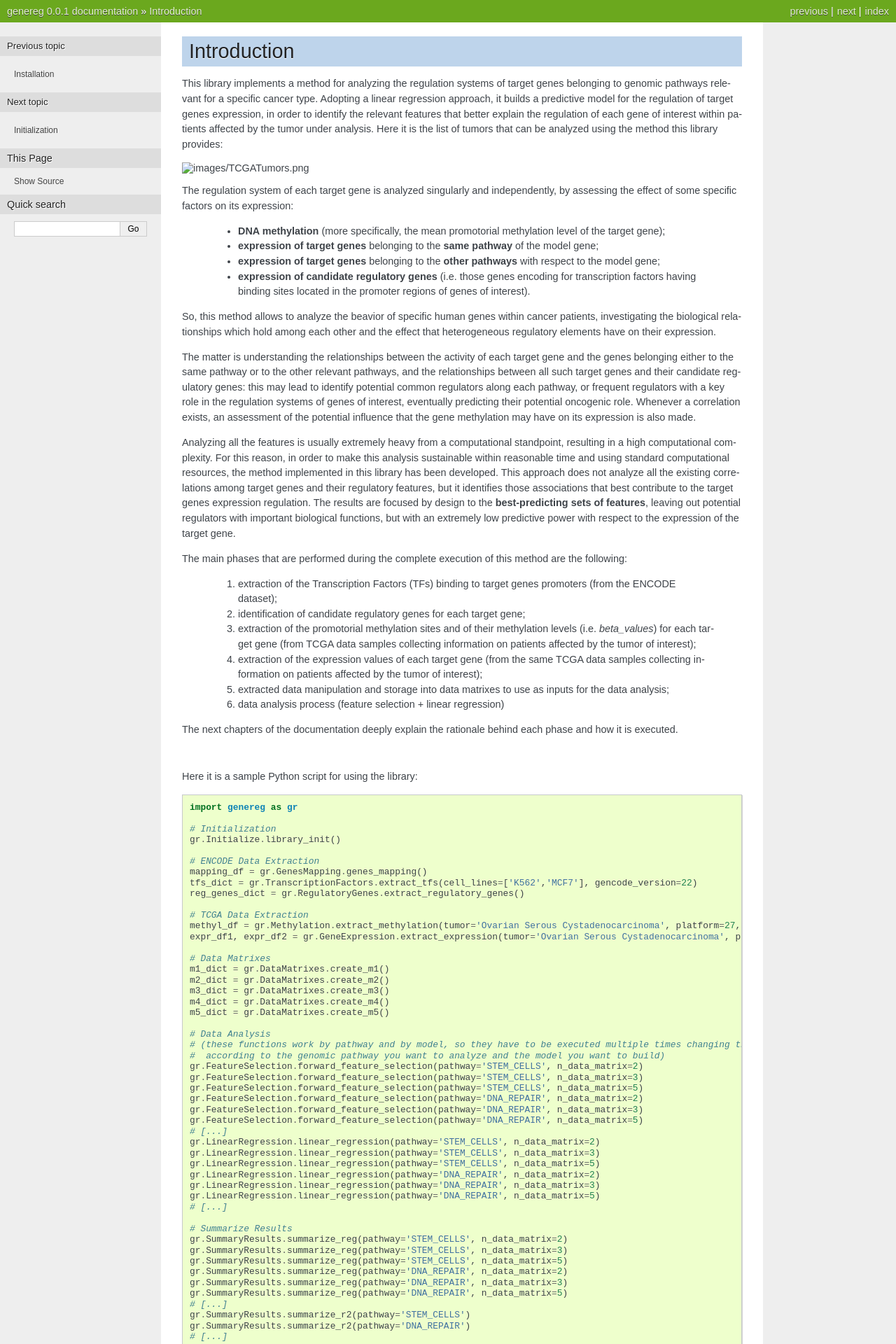
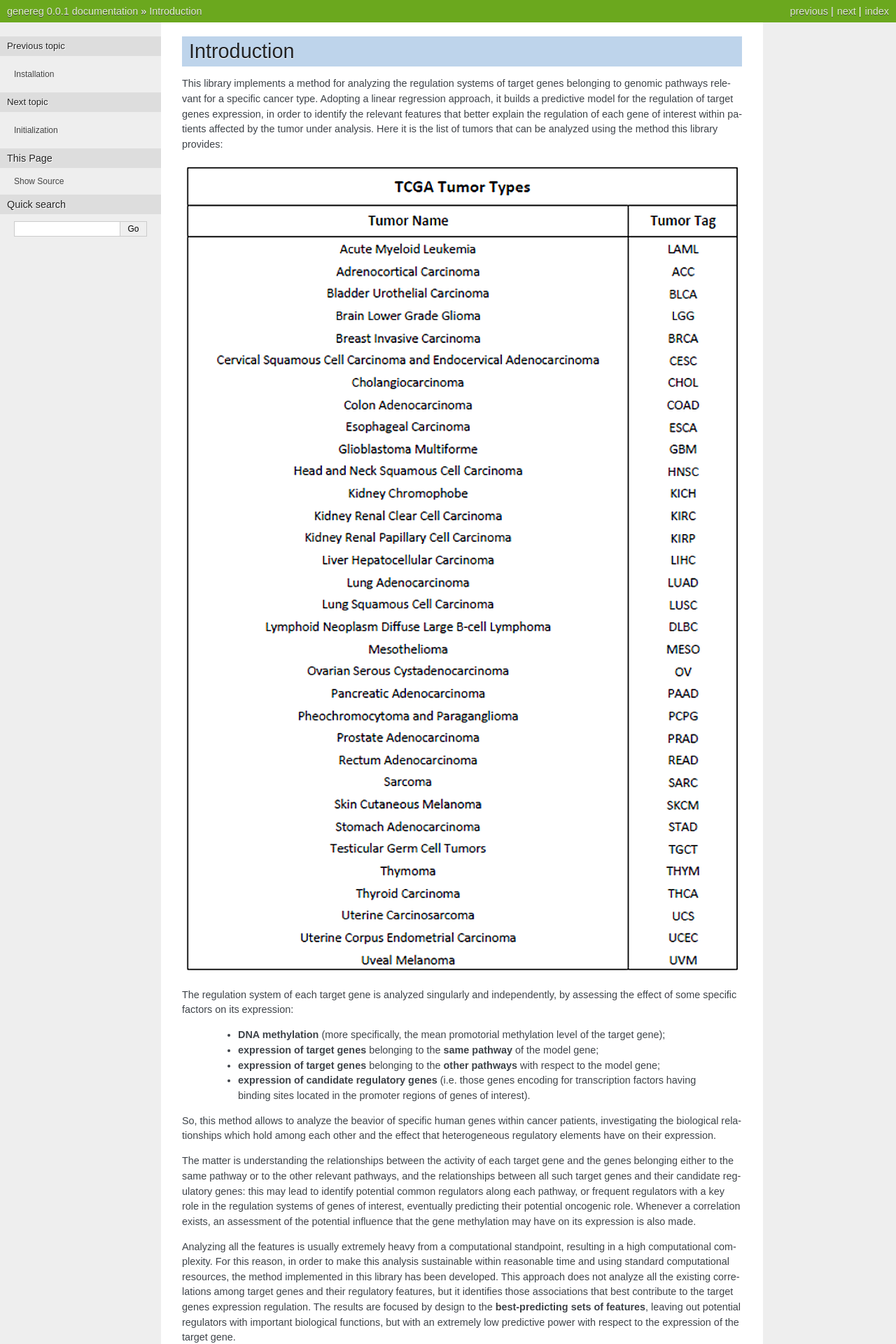
Before and after one commit to DEIB-GECO/genereg, a Sphinx documentation site: the page built from doc/source/introduction.rst, in a window 1280 px wide. Shown: the top 1920 px of the page at 70% size. Built offline with Sphinx 7.4.7, drawn with Linux system fonts in a browser that asks for light colours.

Commit message:
new edit doc

```diff
--- a/doc/source/introduction.rst
+++ b/doc/source/introduction.rst
@@ -3,7 +3,7 @@ Introduction
 This library implements a method for analyzing the regulation systems of target genes belonging to genomic pathways relevant for a specific cancer type. Adopting a linear regression approach, it builds a predictive model for the regulation of target genes expression, in order to identify the relevant features that better explain the regulation of each gene of interest within patients affected by the tumor under analysis.
 Here it is the list of tumors that can be analyzed using the method this library provides:
 
-.. image:: images/TCGATumors.png
+.. image:: images/tcgatumors.png
 
 
 The regulation system of each target gene is analyzed singularly and independently, by assessing the effect of some specific factors on its expression:
--- a/doc/source/mapping.rst
+++ b/doc/source/mapping.rst
@@ -10,4 +10,4 @@ As comprehensive information on human genes is available online through multiple
 Here is a sample excerpt of the final GENEs-TFs mapping table:
 
 
-.. image:: images/MappingTable.png
+.. image:: images/mappingtable.png
--- a/doc/source/tcga.rst
+++ b/doc/source/tcga.rst
@@ -25,7 +25,7 @@ This because the methylated promoter mostly influences the gene expression regul
 
 Here is a sample excerpt of the final methylation values table, containing TCGA data samples as rows and target genes as columns:
 
-.. image:: images/methylval.png
+.. image:: images/methyltab.png
 
 |
 
```
Also changed, not shown: doc/source/images/TFs.png (added), doc/source/images/encode.png (added), doc/source/images/fselection.png (added), doc/source/images/fselection2.png (added), doc/source/images/lreg.png (added), doc/source/images/mappingtable.png (added), doc/source/images/matrix.png (added), doc/source/images/methyl.png (added), doc/source/images/methyltab.png (added), doc/source/images/tcgatumors.png (added).
